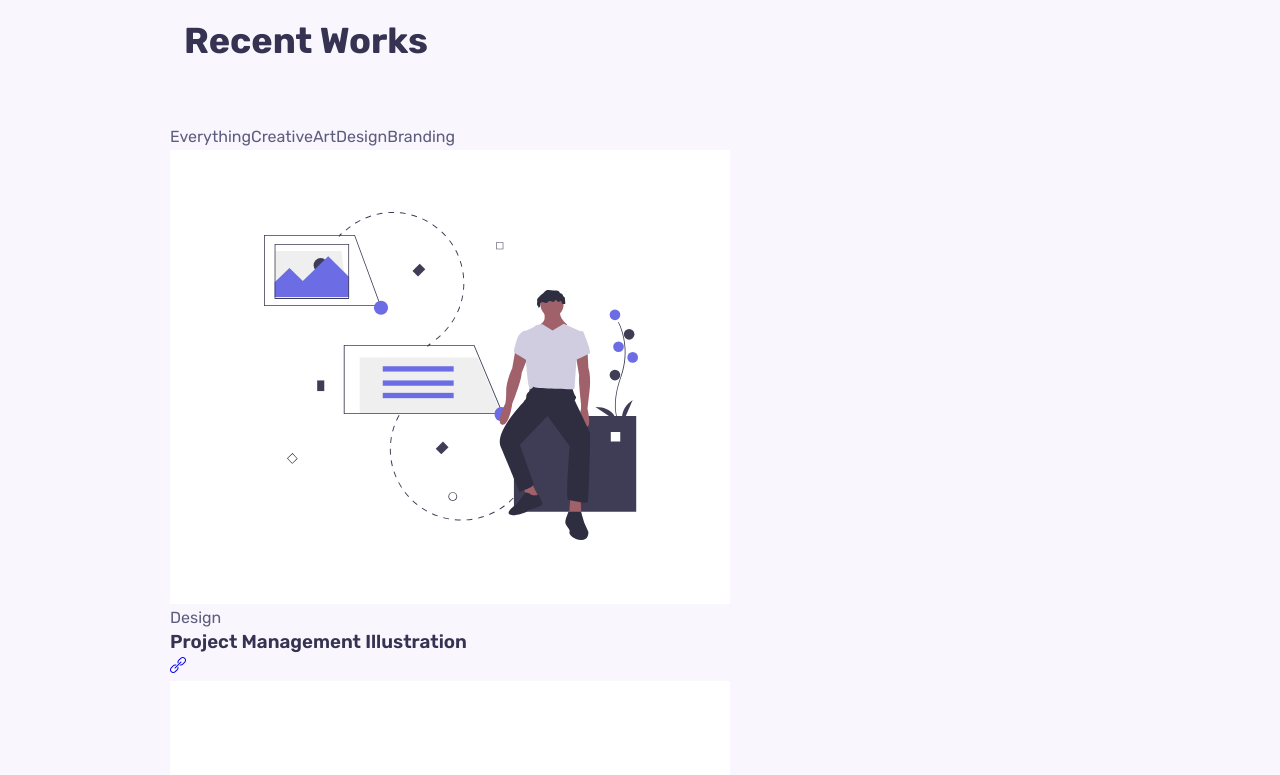
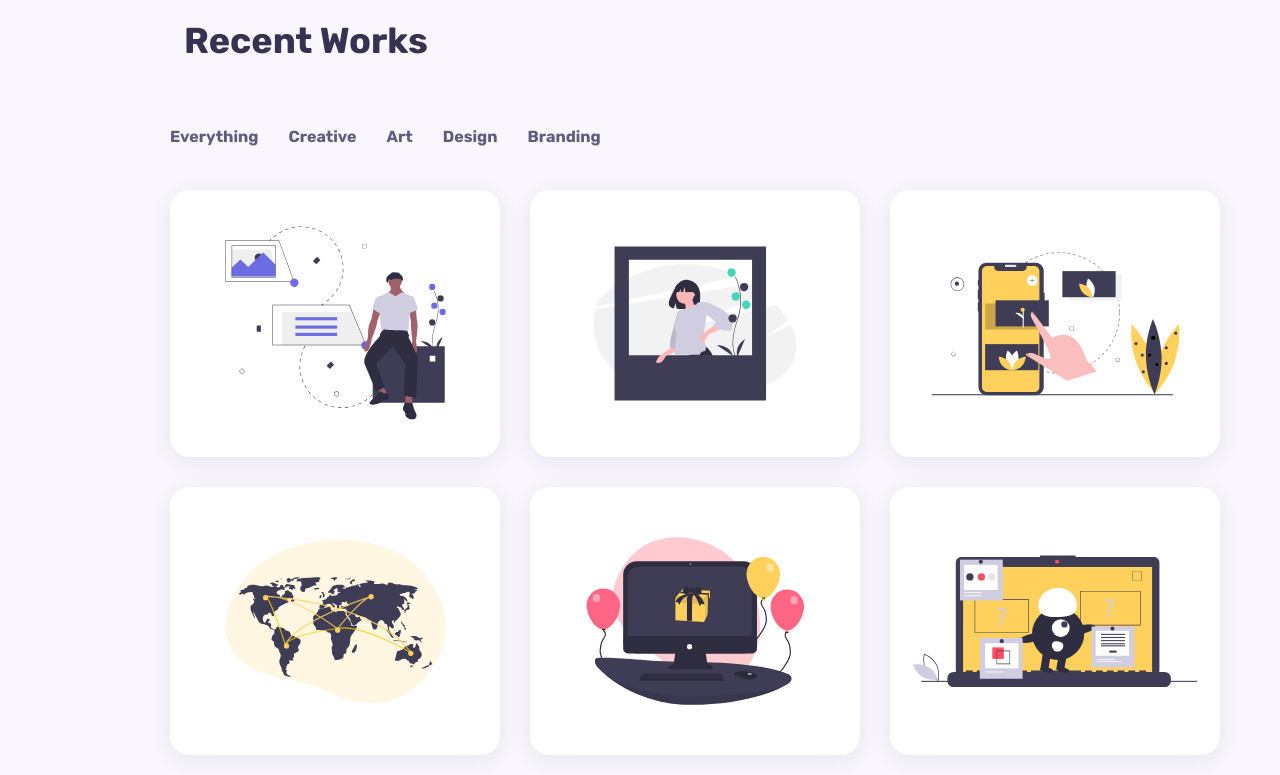
Before and after one commit to meryemkolbasar/myportfolio.github.io, a React (Create React App) app: page / in a window 1280 px wide. Shown: the part 2780-3555 px from the top of the page. Built offline with nearby package versions, Linux system fonts and the light colour scheme.

Commit message:
-v2 portfolio

```diff
--- a/src/components/portfolio/Portfolio.jsx
+++ b/src/components/portfolio/Portfolio.jsx
@@ -4,17 +4,25 @@
 
 const Portfolio = () => {
     const[items, setItems] = useState(Menu);
+    const filterItem = (categoryItem) => {
+      const updatedItems =  Menu.filter((curElem) => {
+        return curElem.category === categoryItem;
+
+      });
+
+      setItems(updatedItems);
+    }
 
   return (
     <section className="work container section" id="work">
       <h2 className="section__title">Recent Works</h2>
 
       <div className="work__filters">
-        <span className="work__item">Everything</span>
-        <span className="work__item">Creative</span>
-        <span className="work__item">Art</span>
-        <span className="work__item">Design</span>
-        <span className="work__item">Branding</span>
+        <span className="work__item" onClick={() => setItems(Menu)}>Everything</span>
+        <span className="work__item" onClick={() => filterItem ("Creative")}>Creative</span>
+        <span className="work__item" onClick={() => filterItem ("Art")}>Art </span>
+        <span className="work__item" onClick={() => filterItem ("Design")}>Design</span>
+        <span className="work__item" onClick={() => filterItem ("Branding")}>Branding</span>
       </div>
 
       <div className="work__container grid">
--- a/src/components/portfolio/portfolio.css
+++ b/src/components/portfolio/portfolio.css
@@ -0,0 +1,99 @@
+.work__filters {
+    display: flex;
+    align-items: center;
+    column-gap: 1.875rem;
+    margin-bottom: 2.5rem;
+}
+
+.work__item {
+    cursor: pointer;
+    font-weight: var(--font-bold);
+    transition: .3s;
+}
+
+.work__item:hover {
+    color: var(--first-color);
+}
+
+.work__container {
+    grid-template-columns: repeat(3, 1fr);
+    gap: 1.875rem;
+}
+
+.work__card {
+    position: relative;
+    overflow: hidden;
+    border-radius: var(--border-radius);
+    box-shadow: var(--shadow);
+}
+
+.work__mask {
+    background: #6c6ce5;
+    position: absolute;
+    left: 0;
+    top: 0;
+    height: 100%;
+    width: 100%;
+    transition: .3s;
+    opacity: 0;
+}
+
+.work__card:hover .work__mask {
+    opacity: 0.9;
+}
+
+.work__category {
+    color: #fff;
+    background-color: var(--first-color);
+    border-bottom-left-radius: 0.98rem;
+    border-bottom-right-radius: 0.98rem;
+    position: absolute;
+    top: 0;
+    left: 1.5rem;
+    font-size: var(--small-font-size);
+    display: inline-block;
+    padding: 0.19rem 0.625rem;
+    transform: translateY(-40px);
+    transition: .3s;
+}
+
+.work__title {
+    color: #fff;
+    font-size: var(--h3-font-size);
+    margin: 0 0 0.98rem;
+    padding: 0 1.25rem;
+    position: absolute;
+    top: 3.75rem;
+    transform: translateY(30px);
+    transition: .3s;
+    opacity: 0;
+}
+
+.work__button {
+    color: #fff;
+    position: absolute;
+    bottom: 1.5rem;
+    left: 1.5rem;
+    font-size: var(--h3-font-size);
+    display: block;
+    background-color: #ffd15c;
+    height: 40px;
+    width: 40px;
+    cursor: pointer;
+    border-radius: 50%;
+    text-align: center;
+    line-height: 42px;
+    transition: .3s;
+    opacity: 0;
+}
+
+.work__card:hover .work__button {
+     opacity: 1;
+}
+
+.work__card:hover .work__title,
+.work__card:hover .work__category {
+    opacity: 1;
+    transform: translateY(0);
+
+}
```
